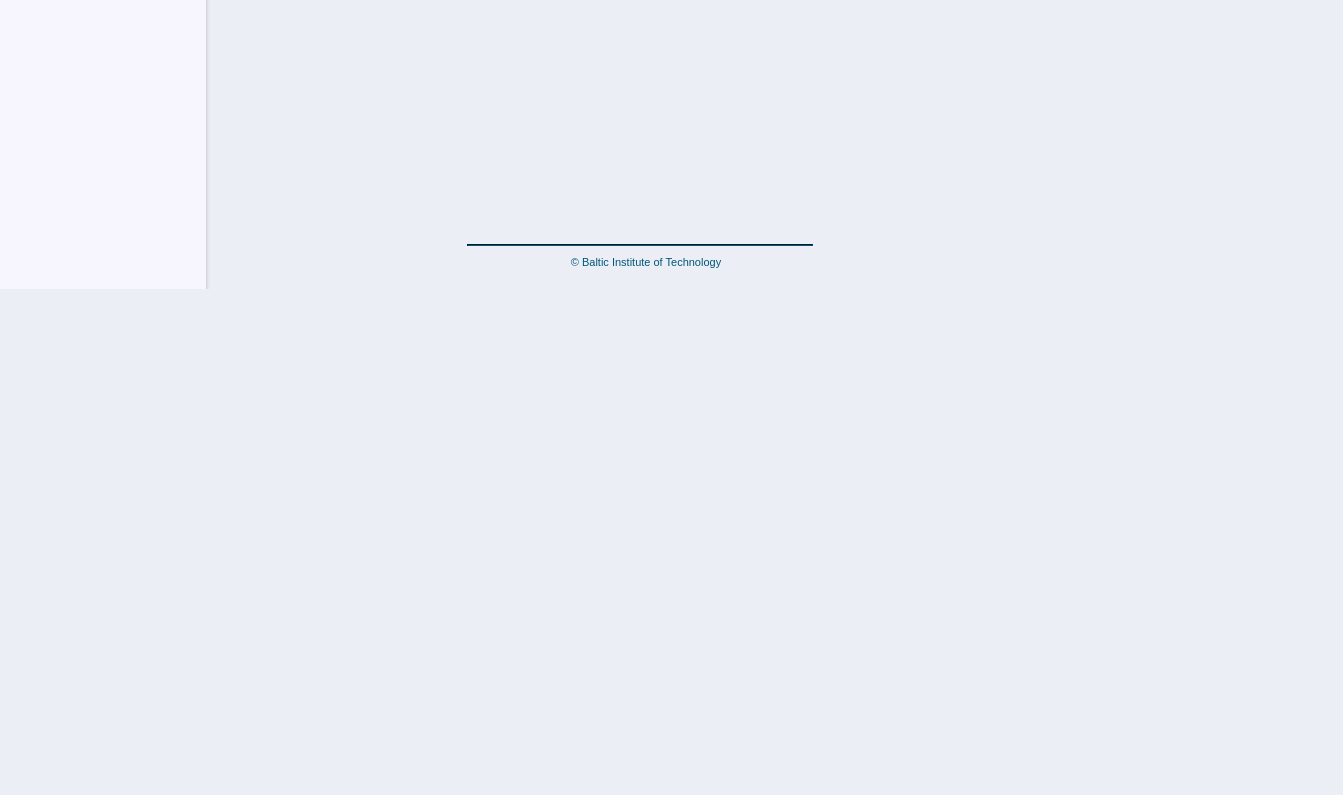
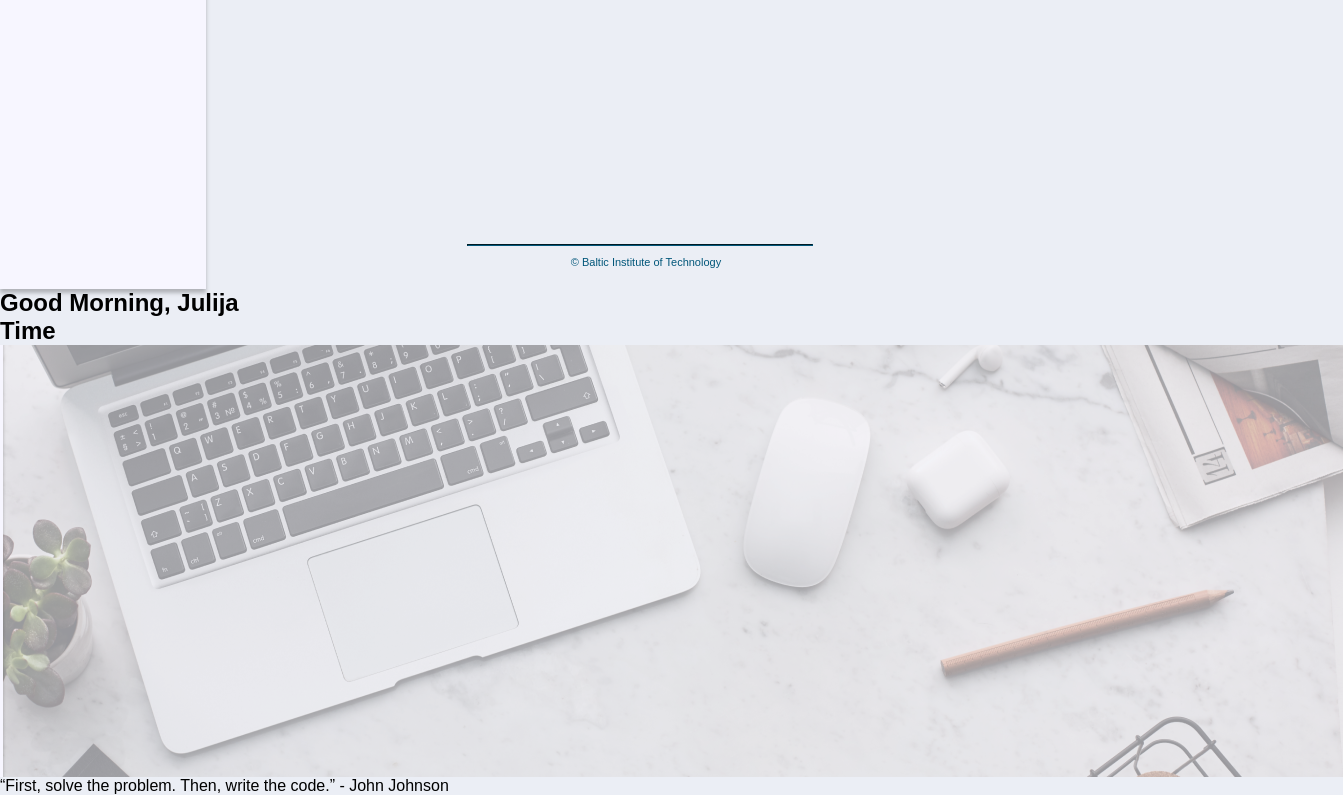
Before and after one commit to julijajarmale/01.Friday-Challenge, a website: page index.html in a window 1280 px wide. Shown: the part 511-1306 px from the top of the page, 1343 px wide, since content can reach past the window. Before the commit the page ends 800 px from the top, so only its background shows below. Drawn offline with Linux system fonts and the light colour scheme.

Commit message:
main initial commit

```diff
--- a/index.html
+++ b/index.html
@@ -21,7 +21,21 @@
             <a class ="games links" href="#"><img class="games-icon" src="Assets/Games.png" alt="games"><span class="text">Games</span></a>
         </div>
     </nav>
-    <main> </main>
+        <section class="container">
+            <div class="row">
+                <h1>Good Morning, Julija</h1>
+                <h1>Time</h1>
+              </div>
+            </div>
+        </section>
+        <section class="container">
+            <img src="./Assets/workplace-results-professional-report-accounting-during 1.png" alt="mainimg">
+        </section>
+        <section class="container">
+            <div class="row">
+                  <p>“First, solve the problem. Then, write the code.” - John Johnson</p>
+
+
     <footer>
         <div class="bottom">
             <hr class="bottom-line">
```
Also changed, not shown: Assets/workplace-results-professional-report-accounting-during 1.png (added).
